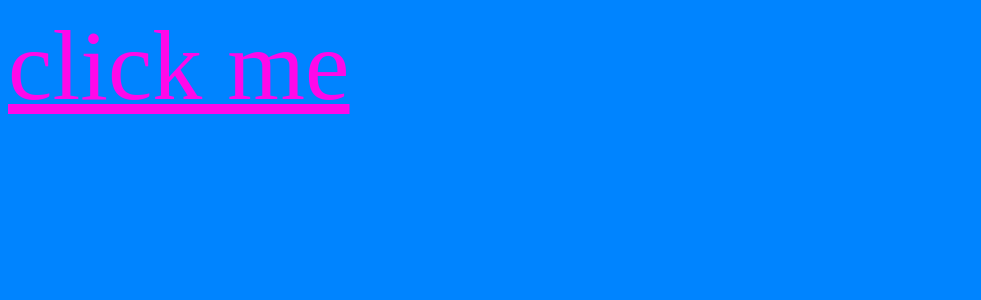
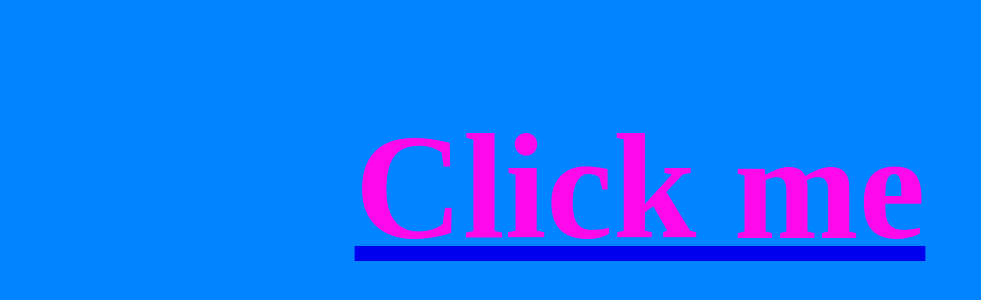
Before and after one commit to chris-05/chris-05.github.io, a plain HTML site: page index.html in a window 1280 px wide. Shown: the whole page, without its empty margins (0-981 px from the left). Drawn offline with Linux system fonts and the light colour scheme.

Commit message:
Update index.html

```diff
--- a/index.html
+++ b/index.html
@@ -6,21 +6,23 @@
 </head>
 
 <style>
-    a {
-    font-size: 100px;
+    h1 {
+    font-size: 150px;
     color: rgb(255, 8, 234);
+    text-align: center;
+
     }
-
 
     body{
         background-color: rgb(0, 132, 255);
     }
-
 </style>
 
 <body>
     <a href = "https://www.youtube.com/watch?v=dQw4w9WgXcQ">
-    click me
+        <h1>
+        Click me
+        </h1>
     </a>
 </body>
 
```
